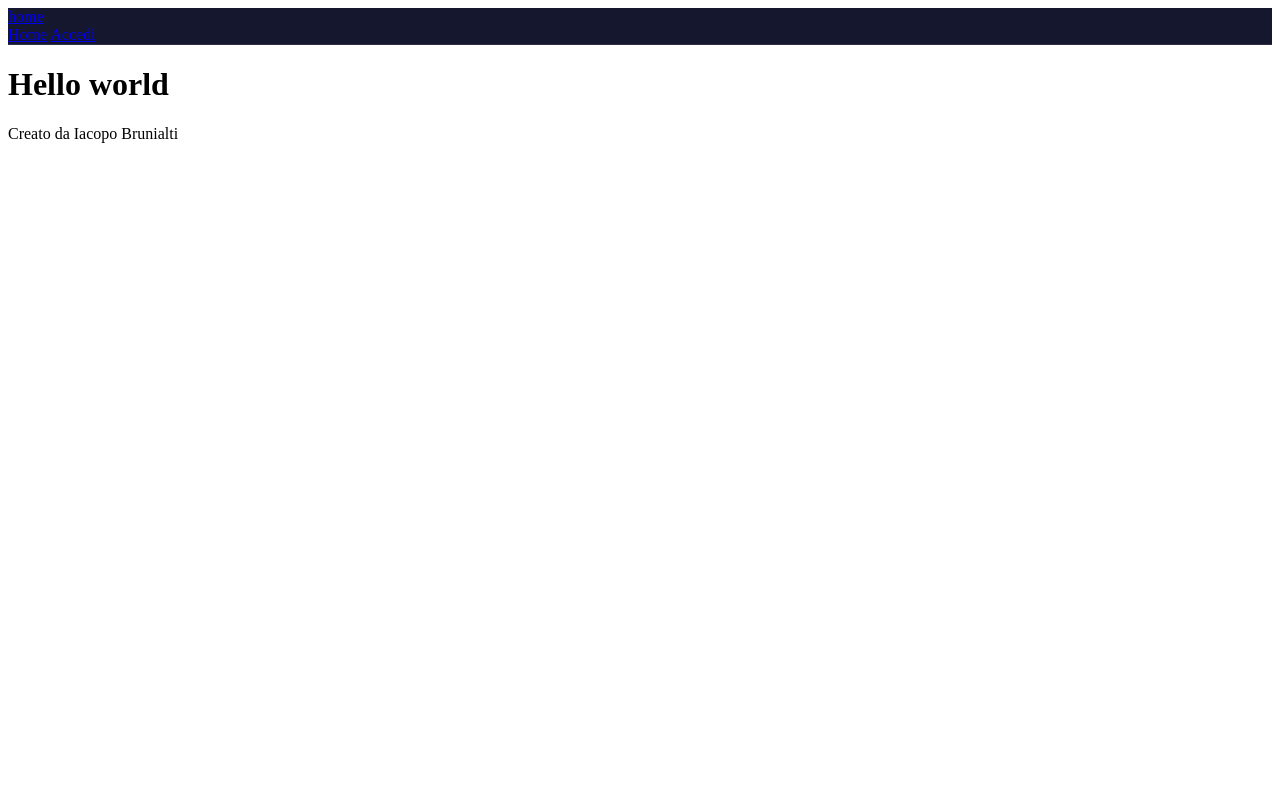
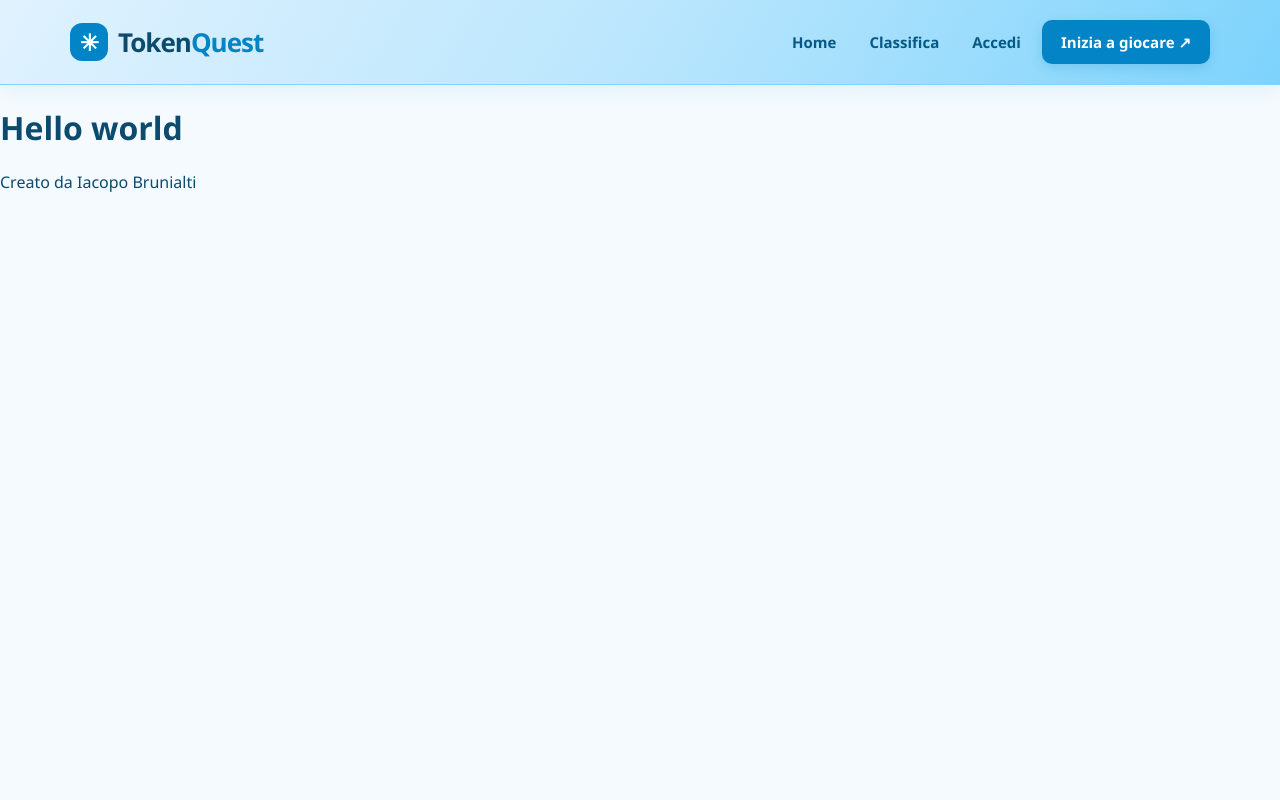
Before and after one commit to iacmee/TokenQuest, a Flask app: page / in a window 1280 px wide. Run offline with Flask 3, Linux system fonts and the light colour scheme.

Commit message:
[NEW] add header on base.html

```diff
--- a/app.py
+++ b/app.py
@@ -19,6 +19,18 @@ def index():
 def login():
     return flask.render_template("login.html")
 
+@app.route('/leaderboard')
+def leaderboard():
+    return flask.render_template("leaderboard.html")
+
+@app.route('/quiz')
+def quiz():
+    return flask.render_template("quiz.html")
+
+@app.route('/register')
+def register():
+    return flask.render_template("register.html")
+
 
 
 
--- a/static/style.css
+++ b/static/style.css
@@ -1,7 +1,198 @@
+* {
+    box-sizing: border-box;
+}
+
+body {
+    margin: 0;
+    min-height: 100vh;
+
+    background-color: #f4faff;
+    color: #0c4a6e;
+
+    font-family: "Segoe UI", Arial, sans-serif;
+}
+
+button,
+input {
+    font-family: inherit;
+}
 
 
-.navigation-menu {
-    background: #15172e;
+/* Intestazione */
+
+.site-header {
+    background: linear-gradient(
+        120deg,
+        #e0f2fe,
+        #bae6fd,
+        #7dd3fc
+    );
+
+    border-bottom: 1px solid #7dd3fc;
+    box-shadow: 0 4px 18px rgba(3, 105, 161, 0.08);
+}
+
+
+/* Contenitore di navigazione */
+
+.navbar {
+    display: flex;
+    justify-content: space-between;
+    align-items: center;
+    flex-wrap: wrap;
+    gap: 20px;
+
+    max-width: 1200px;
+    margin: 0 auto;
+    padding: 20px 30px;
+}
+
+
+/* Logo */
+
+.brand {
+    display: flex;
+    align-items: center;
+
+    font-size: 26px;
+    font-weight: 800;
+    letter-spacing: -1px;
+
+    color: #0c4a6e;
+    text-decoration: none;
+}
+
+.brand span {
+    color: #0284c7;
+}
+
+
+/* Icona del logo */
+
+.brand .brand-icon {
+    display: flex;
+    align-items: center;
+    justify-content: center;
+
+    width: 38px;
+    height: 38px;
+    margin-right: 10px;
+
+    background-color: #0284c7;
     color: white;
-    border-bottom: 1px solid #ffffff1c;
+
+    border-radius: 12px;
+    font-size: 23px;
 }
+
+
+/* Contenitore dei collegamenti */
+
+.nav-links {
+    display: flex;
+    align-items: center;
+    flex-wrap: wrap;
+    gap: 9px;
+}
+
+
+/* Collegamenti */
+
+.nav-links a {
+    color: #075985;
+
+    font-size: 15px;
+    font-weight: 600;
+    text-decoration: none;
+
+    padding: 9px 12px;
+    border-radius: 8px;
+
+    transition: background-color 0.2s,
+                color 0.2s;
+}
+
+.nav-links a:hover {
+    background-color: rgba(255, 255, 255, 0.55);
+    color: #0369a1;
+}
+
+
+/* Pulsante di registrazione */
+
+.nav-links .nav-cta {
+    background-color: #0284c7;
+    color: white;
+
+    padding: 12px 19px;
+    border-radius: 10px;
+
+    box-shadow: 0 4px 12px rgba(2, 132, 199, 0.2);
+
+    transition: background-color 0.2s,
+                transform 0.2s,
+                box-shadow 0.2s;
+}
+
+.nav-links .nav-cta:hover {
+    background-color: #0369a1;
+    color: white;
+
+    transform: translateY(-2px);
+    box-shadow: 0 6px 16px rgba(2, 132, 199, 0.3);
+}
+
+
+/* Form di logout */
+
+.nav-links form {
+    margin: 0;
+}
+
+
+/* Pulsante di logout */
+
+.nav-button {
+    background-color: rgba(255, 255, 255, 0.45);
+    color: #0369a1;
+
+    border: 1px solid #38bdf8;
+    border-radius: 10px;
+
+    padding: 10px 18px;
+
+    font-family: inherit;
+    font-size: 15px;
+    font-weight: 600;
+
+    cursor: pointer;
+
+    transition: background-color 0.2s,
+                transform 0.2s;
+}
+
+.nav-button:hover {
+    background-color: white;
+    transform: translateY(-2px);
+}
+
+
+/* Adattamento agli smartphone */
+
+@media (max-width: 600px) {
+
+    .navbar {
+        flex-direction: column;
+        padding: 16px;
+        gap: 16px;
+    }
+
+    .nav-links {
+        justify-content: center;
+        gap: 5px;
+    }
+
+    .nav-links a {
+        font-size: 14px;
+    }
+}
--- a/templates/base.html
+++ b/templates/base.html
@@ -7,25 +7,56 @@
     <!-- impostazione per i dispositivi mobili -->
     <meta name="viewport" content="width=device-width, initial-scale=1.0">
 
-    <title>{% block title %}Iacopo Brunialti{% endblock %}</title>
+    <title>{% block title %}TokenQuest{% endblock %}</title>
 
     <link rel="stylesheet" href="{{ url_for('static', filename='style.css') }}">
 </head>
 
 <body>
 
-    <header>
-        <nav class="navigation-menu">
-            <a class="logo" href="{{ url_for('index') }}">
-                home
-            </a>
+<header class="site-header">
 
-            <div class="navigation-links">
-                <a href="{{ url_for('index') }}">Home</a>
+    <nav class="navbar" aria-label="Navigazione principale">
+
+        <!-- Logo -->
+        <a class="brand" href="{{ url_for('index') }}">
+            <span class="brand-icon">✳</span>
+            Token<span>Quest</span>
+        </a>
+
+        <!-- Collegamenti di navigazione -->
+        <div class="nav-links">
+
+            <a href="{{ url_for('index') }}">Home</a>
+            <a href="{{ url_for('leaderboard') }}">Classifica</a>
+
+            {% if session.get('user_id') is not none %}
+
+                <!-- Utente autenticato -->
+                <a href="{{ url_for('quiz') }}">Quiz</a>
+
+                <form action="{{ url_for('logout') }}" method="post">
+                    <button class="nav-button" type="submit">
+                        Esci ↗
+                    </button>
+                </form>
+
+            {% else %}
+
+                <!-- Utente non autenticato -->
                 <a href="{{ url_for('login') }}">Accedi</a>
-            </div>
-        </nav>
-    </header>
+
+                <a class="nav-cta" href="{{ url_for('register') }}">
+                    Inizia a giocare ↗
+                </a>
+
+            {% endif %}
+
+        </div>
+
+    </nav>
+
+</header>
 
     <main>
         {% block content %}
```
